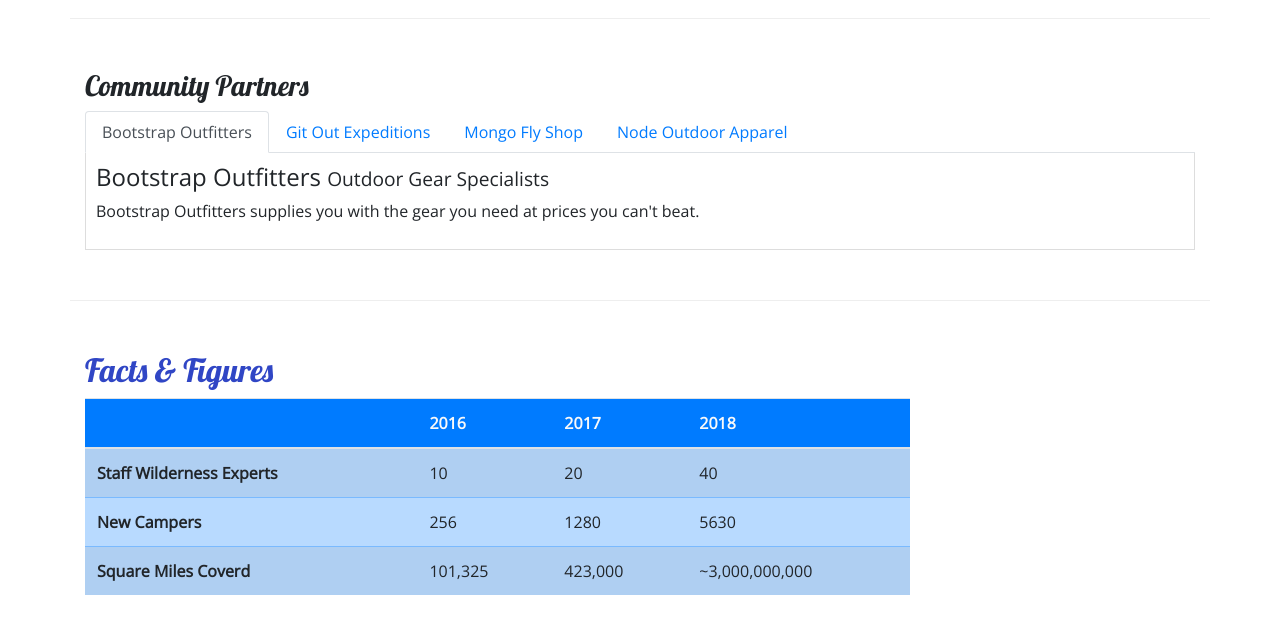
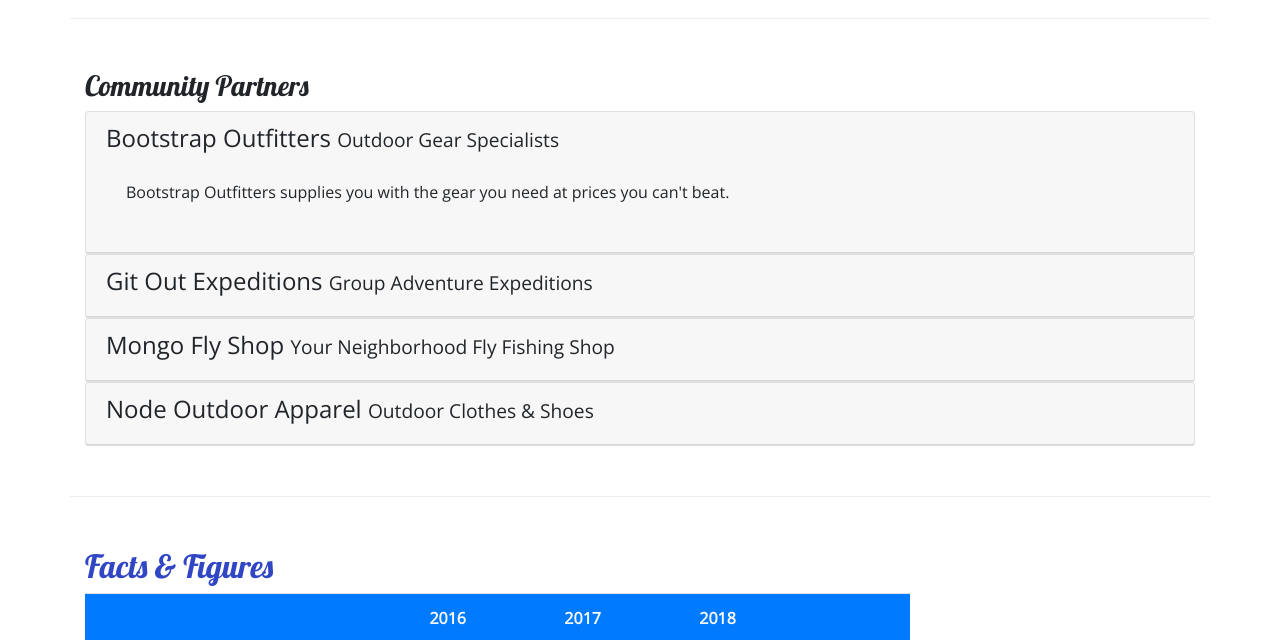
Before and after one commit to hincher13/nucampsite, a website: page aboutus.html in a window 1280 px wide. Shown: the part 810-1450 px from the top of the page. Drawn offline with nearby package versions, Linux system fonts and the light colour scheme.

Commit message:
Overview: Collapse and Accordion

```diff
--- a/aboutus.html
+++ b/aboutus.html
@@ -111,41 +111,79 @@
         <div class="row row-content">
             <div class="col">
                 <h3>Community Partners</h3>
-                <ul class="nav nav-tabs">
-                    <li class="nav-item"><a class="nav-link active" href="#bootstrap" role="tab"
-                            data-toggle="tab">Bootstrap Outfitters</a></li>
-                    <li class="nav-item"><a class="nav-link" href="#git" role="tab" data-toggle="tab">Git Out
-                            Expeditions</a></li>
-                    <li class="nav-item"><a class="nav-link" href="#mongo" role="tab" data-toggle="tab">Mongo Fly
-                            Shop</a></li>
-                    <li class="nav-item"><a class="nav-link" href="#node" role="tab" data-toggle="tab">Node Outdoor
-                            Apparel</a></li>
-                </ul>
-                <div class="tab-content">
-                    <div role="tabpanel" class="tab-pane fade show active" id="bootstrap">
-                        <h4>Bootstrap Outfitters <small>Outdoor Gear Specialists</small></h4>
-                        <p class="d-none d-sm-block">Bootstrap Outfitters supplies you with the gear you need at prices
+                <div id="accordion">
+                    <div class="card">
+                        <div role="tab" class="card-header">
+                            <h4>
+                                <a data-toggle="collapse" data-target="#bootstrap">Bootstrap Outfitters <small>Outdoor
+                                        Gear Specialists</small>
+                                </a>
+                            </h4>
+                            <div class="collapse show" id="bootstrap" data-parent="#accordion">
+                                <div class="card-body">
+                                    <p class="d-none d-sm-block">Bootstrap Outfitters supplies you with the gear you
+                                        need at
+                                        prices
                                         you
                                         can't beat.</p>
                                 </div>
-                    <div role="tabpanel" class="tab-pane fade" id="git">
-                        <h4>Git Out Expeditions <small>Group Adventure Expeditions</small></h4>
-                        <p class="d-none d-sm-block">Join Git Out Expeditions to explore new horizons with a group of
+                            </div>
+                        </div>
+                    </div>
+                    <div class="card">
+                        <div role="tab" class="card-header">
+                            <h4>
+                                <a class="collapsed" data-toggle="collapse" data-target="#git">
+                                    Git Out Expeditions <small>Group Adventure Expeditions</small>
+                                </a>
+                            </h4>
+                            <div class="collapse" id="git" data-parent="#accordion">
+                                <div class="card-body">
+                                    <p class="d-none d-sm-block">Join Git Out Expeditions to explore new horizons with a
+                                        group
+                                        of
                                         other
                                         adventurers!</p>
                                 </div>
-                    <div role="tabpanel" class="tab-pane fade" id="mongo">
-                        <h4>Mongo Fly Shop <small>Your Neighborhood Fly Fishing Shop</small></h4>
-                        <p class="d-none d-sm-block">Need a new fishing pole, a tacklebox, or flies of all kinds? Stop
+                            </div>
+                        </div>
+                    </div>
+                    <div class="card">
+                        <div role="tab" class="card-header">
+                            <h4>
+                                <a class="collapsed" data-toggle="collapse" data-target="#mongo">
+                                    Mongo Fly Shop <small>Your Neighborhood Fly Fishing Shop</small>
+                                </a>
+                            </h4>
+                            <div class="collapse" id="mongo" data-parent="#accordion">
+                                <div class="card-body">
+                                    <p class="d-none d-sm-block">Need a new fishing pole, a tacklebox, or flies of all
+                                        kinds?
+                                        Stop
                                         by
                                         Mongo
                                         Fly Shop.</p>
                                 </div>
-                    <div role="tabpanel" class="tab-pane fade" id="node">
-                        <h4>Node Outdoor Apparel <small>Outdoor Clothes & Shoes</small></h4>
-                        <p class="d-none d-sm-block">From polar fleeces to swimsuits, hiking boots to waders, a visit to
+                            </div>
+                        </div>
+                    </div>
+                    <div class="card">
+                        <div role="tab" class="card-header">
+                            <h4>
+                                <a class="collapsed" data-toggle="collapse" data-target="#node">
+                                    Node Outdoor Apparel <small>Outdoor Clothes & Shoes</small>
+                                </a>
+                            </h4>
+                            <div class="collapse" id="node" data-parent="#accordion">
+                                <div class="card-body">
+                                    <p class="d-none d-sm-block">From polar fleeces to swimsuits, hiking boots to
+                                        waders, a
+                                        visit to
                                         Node
                                         will be sure to get you covered.</p>
+                                </div>
+                            </div>
+                        </div>
                     </div>
                 </div>
             </div>
--- a/css/styles.css
+++ b/css/styles.css
@@ -40,3 +40,8 @@
     border-top:none;
     padding: 10px;
 }
+a,
+a:hover {
+    color: inherit;
+    text-decoration: none;
+  }
```
Also changed, not shown: index.html (+6 -0 lines). Lines whose indentation alone changed are shown as unchanged.
